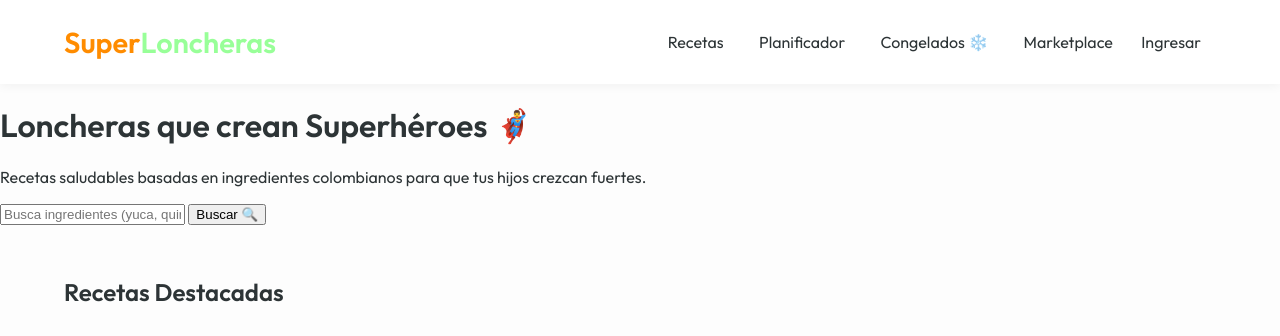
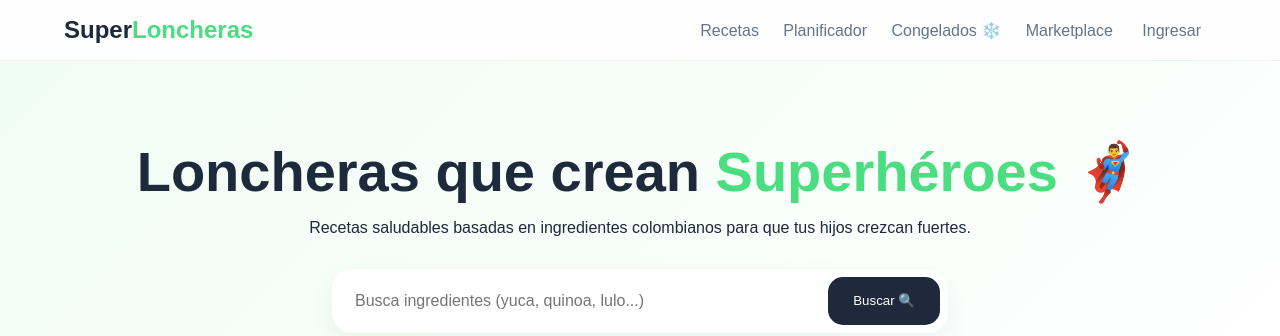
Before and after one commit to emicoralbe-hash/SuperLoncheras, a FastAPI app: page / in a window 1280 px wide. Shown: the top 336 px of the page. Run offline with FastAPI, Linux system fonts and the light colour scheme.

Commit message:
Update style.css

```diff
--- a/static/style.css
+++ b/static/style.css
@@ -1,256 +1,126 @@
-/* static/style.css */
-@import url('https://fonts.googleapis.com/css2?family=Outfit:wght@300;400;600&display=swap');
-
 :root {
-    --mint: #98FF98;
-    --orange: #FF8C00;
-    --cream: #fdfdfd;
-    --dark: #2d3436;
-    --gray: #636e72;
+    --mint: #4ade80;
+    --dark-mint: #22c55e;
+    --light-mint: #f0fdf4;
+    --orange: #fb923c;
+    --dark: #1e293b;
+    --gray: #64748b;
+    --glass: rgba(255, 255, 255, 0.8);
 }
 
-body {
-    font-family: 'Outfit', sans-serif;
-    background-color: var(--cream);
-    margin: 0;
-    padding: 0;
-    color: var(--dark);
-}
+* { margin: 0; padding: 0; box-box: border-box; font-family: 'Outfit', sans-serif; }
+
+body { background-color: #f8fafc; color: var(--dark); overflow-x: hidden; }
 
 header {
-    background: white;
-    padding: 1.5rem 5%;
+    background: var(--glass);
+    backdrop-filter: blur(10px);
+    padding: 1rem 5%;
     display: flex;
     justify-content: space-between;
     align-items: center;
-    box-shadow: 0 2px 10px rgba(0,0,0,0.05);
     position: sticky;
     top: 0;
-    z-index: 100;
+    z-index: 1000;
+    border-bottom: 1px solid rgba(0,0,0,0.05);
 }
 
-.logo {
-    font-size: 1.8rem;
-    font-weight: 600;
-    color: var(--orange);
+.logo { font-size: 1.5rem; font-weight: 800; text-decoration: none; color: var(--dark); }
+.logo span { color: var(--mint); }
+
+.nav-links a {
     text-decoration: none;
+    color: var(--gray);
+    margin-left: 20px;
+    font-weight: 500;
+    transition: 0.3s;
+}
+.nav-links a:hover { color: var(--mint); }
+
+.hero {
+    text-align: center;
+    padding: 5rem 5%;
+    background: linear-gradient(135deg, #f0fdf4 0%, #ffffff 100%);
+    border-radius: 0 0 50px 50px;
 }
 
-.logo span {
-    color: var(--mint);
+.hero h1 { font-size: 3.5rem; margin-bottom: 1rem; line-height: 1.1; }
+.hero h1 span { color: var(--mint); position: relative; }
+
+.search-bar {
+    max-width: 600px;
+    margin: 2rem auto;
+    display: flex;
+    background: white;
+    padding: 8px;
+    border-radius: 20px;
+    box-shadow: 0 10px 25px rgba(0,0,0,0.05);
 }
 
-.nav-links a {
-    margin-left: 2rem;
-    text-decoration: none;
-    color: var(--dark);
-    font-weight: 400;
+.search-bar input {
+    flex: 1;
+    border: none;
+    padding: 15px;
+    outline: none;
+    font-size: 1rem;
 }
 
-.filters {
-    padding: 1rem 5%;
-    display: flex;
-    gap: 1rem;
-    overflow-x: auto;
-    background: white;
+.search-bar button {
+    background: var(--dark);
+    color: white;
+    border: none;
+    padding: 12px 25px;
+    border-radius: 15px;
+    cursor: pointer;
+    transition: 0.3s;
 }
 
-.filter-chip {
-    padding: 0.5rem 1.2rem;
-    border-radius: 20px;
-    background: #f1f2f6;
-    color: var(--dark);
-    cursor: pointer;
-    white-space: nowrap;
-    transition: all 0.3s;
-    border: 1px solid transparent;
-    text-decoration: none;
-    font-size: 0.9rem;
-}
+.search-bar button:hover { background: var(--mint); }
 
-.filter-chip:hover {
-    background: var(--mint);
-}
-
-.filter-chip.active {
-    background: var(--orange);
-    color: white;
-}
-
-.container {
+/* Grid Estilo Pinterest */
+.pin-grid {
+    column-count: 4;
+    column-gap: 20px;
     padding: 2rem 5%;
 }
 
-.recipe-grid {
-    column-count: 4;
-    column-gap: 1.5rem;
+@media (max-width: 1100px) { .pin-grid { column-count: 3; } }
+@media (max-width: 800px) { .pin-grid { column-count: 2; } }
+
+.pin-card {
+    break-inside: avoid;
+    margin-bottom: 20px;
+    background: white;
+    border-radius: 24px;
+    overflow: hidden;
+    position: relative;
+    cursor: pointer;
+    transition: transform 0.4s cubic-bezier(0.175, 0.885, 0.32, 1.275);
+    box-shadow: 0 4px 10px rgba(0,0,0,0.02);
 }
 
-@media (max-width: 1200px) { .recipe-grid { column-count: 3; } }
-@media (max-width: 800px) { .recipe-grid { column-count: 2; } }
-@media (max-width: 500px) { .recipe-grid { column-count: 1; } }
-
-.recipe-card {
-    background: white;
-    margin-bottom: 1.5rem;
-    break-inside: avoid;
-    border-radius: 16px;
-    overflow: hidden;
-    box-shadow: 0 4px 15px rgba(0,0,0,0.08);
-    transition: transform 0.3s ease;
-    cursor: pointer;
-    position: relative;
+.pin-card:hover {
+    transform: translateY(-10px) scale(1.02);
+    box-shadow: 0 20px 40px rgba(0,0,0,0.1);
 }
 
-.recipe-card:hover {
-    transform: translateY(-5px);
+.pin-card img {
+    width: 100%;
+    display: block;
+    object-fit: cover;
 }
 
-.recipe-card img {
-    width: 100%;
-    display: block;
+.pin-content {
+    padding: 1.5rem;
+    background: linear-gradient(to top, white 80%, rgba(255,255,255,0));
 }
 
-.recipe-info {
-    padding: 1rem;
+.tag {
+    background: var(--light-mint);
+    color: var(--dark-mint);
+    padding: 5px 12px;
+    border-radius: 10px;
+    font-size: 0.75rem;
+    font-weight: 700;
+    text-transform: uppercase;
 }
-
-.recipe-info h3 {
-    margin: 0 0 0.5rem 0;
-    font-size: 1.1rem;
-}
-
-.recipe-meta {
-    display: flex;
-    justify-content: space-between;
-    font-size: 0.85rem;
-    color: var(--gray);
-}
-
-.badge {
-    position: absolute;
-    top: 10px;
-    right: 10px;
-    background: rgba(255, 255, 255, 0.9);
-    padding: 0.3rem 0.8rem;
-    border-radius: 12px;
-    font-size: 0.75rem;
-    font-weight: 600;
-}
-
-/* Animaciones */
-@keyframes bounce {
-    0%, 100% { transform: translateY(0); }
-    50% { transform: translateY(-10px); }
-}
-
-@keyframes pulse {
-    0% { transform: scale(1); }
-    50% { transform: scale(1.1); }
-    100% { transform: scale(1); }
-}
-
-.floating-helper {
-    position: fixed;
-    bottom: 30px;
-    right: 30px;
-    width: 90px;
-    height: 90px;
-    background: white;
-    border-radius: 50%;
-    box-shadow: 0 10px 30px rgba(0,0,0,0.15);
-    display: flex;
-    justify-content: center;
-    align-items: center;
-    cursor: pointer;
-    animation: bounce 3s infinite ease-in-out;
-    z-index: 1000;
-    border: 3px solid var(--mint);
-}
-
-.floating-helper span {
-    font-size: 3rem;
-}
-
-.announcement-bar {
-    background: var(--mint);
-    color: var(--dark);
-    padding: 0.8rem;
-    text-align: center;
-    font-weight: 600;
-    font-size: 0.95rem;
-    box-shadow: inset 0 -2px 5px rgba(0,0,0,0.05);
-}
-
-.announcement-bar span {
-    display: inline-block;
-    animation: pulse 2s infinite;
-    margin: 0 10px;
-}
-
-.interactive-icon {
-    transition: transform 0.3s cubic-bezier(0.175, 0.885, 0.32, 1.275);
-    display: inline-block;
-    cursor: pointer;
-}
-
-.interactive-icon:hover {
-    transform: rotate(15deg) scale(1.3);
-}
-
-/* Estilos de Impresión */
-@media print {
-    header, .announcement-bar, .sidebar, .floating-helper, .mascot-bubble, .filter-chip, button {
-        display: none !important;
-    }
-
-    body {
-        background: white;
-    }
-
-    .planner-layout {
-        display: block;
-        padding: 0;
-    }
-
-    .calendar-grid {
-        gap: 0;
-        border: 1px solid #ddd;
-    }
-
-    .calendar-day {
-        border: 1px solid #ddd;
-        border-radius: 0;
-        height: 100px; /* Ajuste para impresión */
-    }
-
-    .day-number {
-        color: black !important;
-    }
-
-    .assigned-recipe {
-        font-size: 0.7rem !important;
-        color: #FF8C00 !important;
-        margin-top: 5px;
-    }
-
-    .print-header {
-        display: block !important;
-        text-align: center;
-        margin-bottom: 2rem;
-    }
-
-    .print-header h1 {
-        color: var(--orange);
-        margin: 0;
-    }
-
-    .print-header p {
-        color: var(--gray);
-        font-size: 1rem;
-    }
-}
-
-.print-header {
-    display: none;
-}
```
